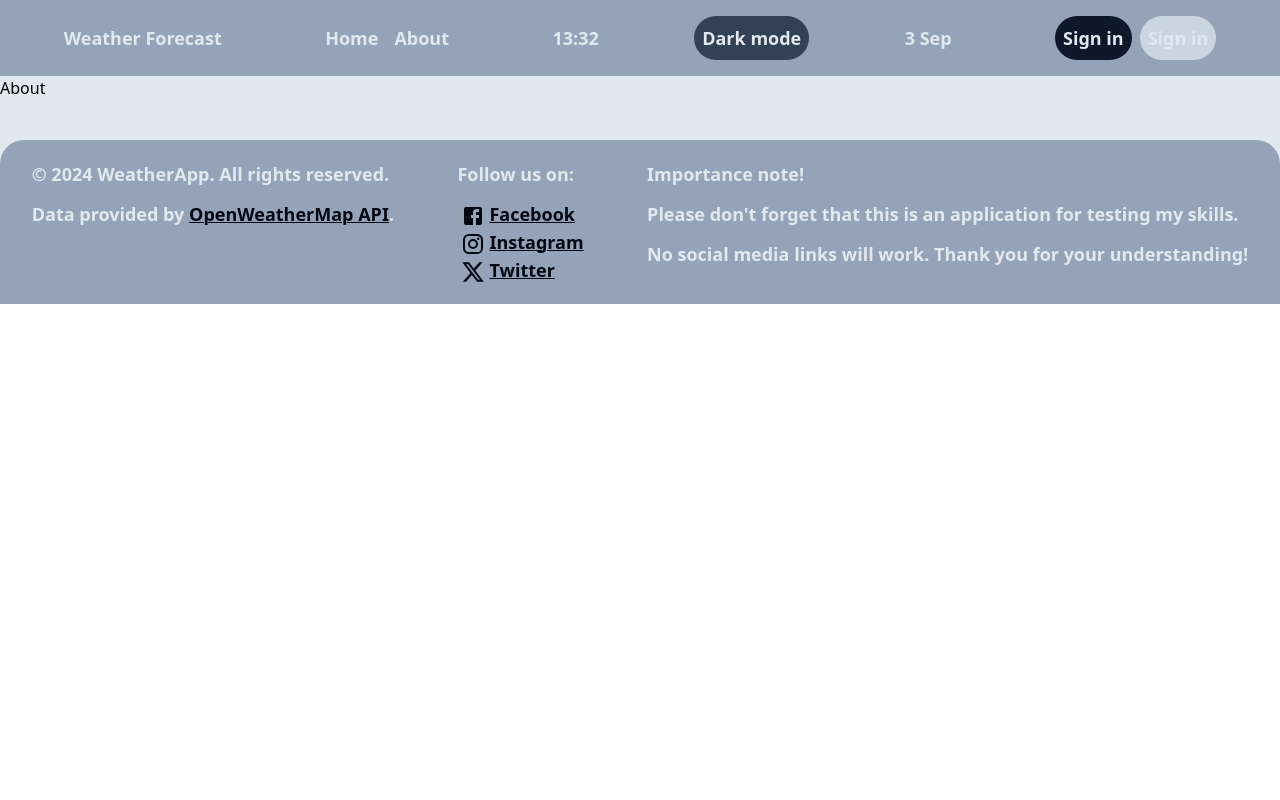
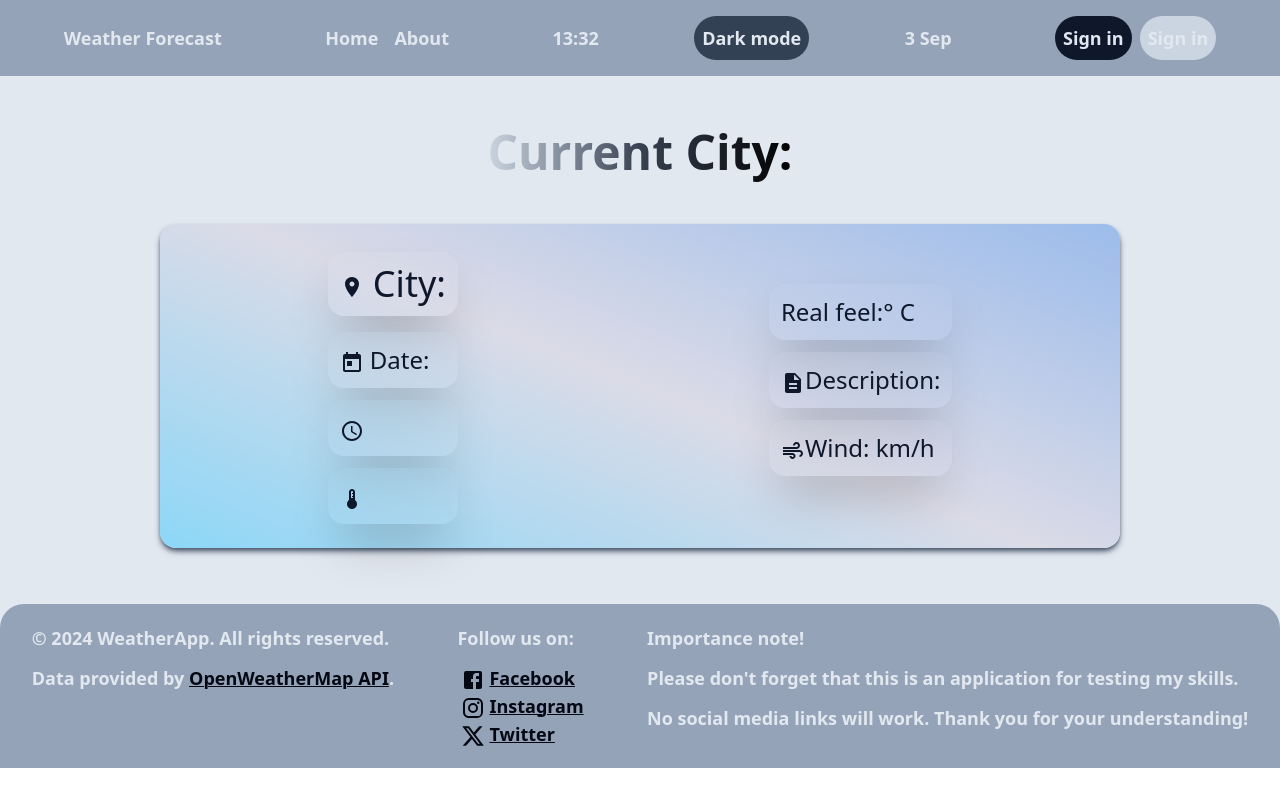
Before and after one commit to Alexandru2401/weather-react-app, a React (Create React App) app: page /about in a window 1280 px wide. Built offline with nearby package versions, Linux system fonts and the light colour scheme.

Commit message:
make the skeleton for weather forecast component

```diff
--- /dev/null
+++ b/src/components/about/WeatherForecast.jsx
@@ -0,0 +1,51 @@
+import PlaceIcon from "@mui/icons-material/Place";
+import TodayIcon from "@mui/icons-material/Today";
+import AccessTimeIcon from "@mui/icons-material/AccessTime";
+import ThermostatIcon from "@mui/icons-material/Thermostat";
+import AirIcon from "@mui/icons-material/Air";
+import WaterDropIcon from "@mui/icons-material/WaterDrop";
+import DescriptionIcon from "@mui/icons-material/Description";
+export default function WeatherForecast() {
+  const basicStyle =
+    "text-2xl text-slate-900 mb-3 shadow-2xl p-3 rounded-2xl backdrop-blur-2xl";
+  const bg =
+    " linear-gradient(22deg, rgba(142,215,247,1) 1%, rgba(219,219,231,1) 50%, rgba(156,188,235,1) 100%)";
+  return (
+    <section className="flex flex-col items-center">
+      <h2 className="mt-10 mb-5 text-center text-5xl font-semibold  text-transparent bg-gradient-to-r from-slate-300 via-gray-700 to-black bg-clip-text py-3">
+        Current City:
+      </h2>
+      <div
+        style={{ background: bg }}
+        className="w-3/4 my-4 p-3 flex items-center justify-around shadow-md shadow-slate-600 rounded-2xl"
+      >
+        <div>
+          <h3 className="text-4xl text-slate-900 my-4 shadow-2xl p-3 rounded-2xl backdrop-blur-lg">
+            <PlaceIcon /> City:
+          </h3>
+          <p className={basicStyle}>
+            <TodayIcon /> Date:
+          </p>
+          <p className={basicStyle}>
+            <AccessTimeIcon />
+          </p>
+          <p className={basicStyle}>
+            <ThermostatIcon />
+          </p>
+        </div>
+        <div>
+          <p className={basicStyle}>Real feel:&deg; C</p>
+          <p className={basicStyle}>
+            <DescriptionIcon />
+            Description:
+          </p>
+          {/* <img src={iconUrl} alt="" /> */}
+          <p className={basicStyle}>
+            <AirIcon />
+            Wind: km/h
+          </p>
+        </div>
+      </div>
+    </section>
+  );
+}
--- a/src/pages/About.jsx
+++ b/src/pages/About.jsx
@@ -1,5 +1,13 @@
+import WeatherForecast from "../components/about/WeatherForecast";
+
 export default function About() {
-  return <div>About</div>;
+  return (
+    <div>
+      <section>
+        <WeatherForecast />
+      </section>
+    </div>
+  );
 }
 // 1. A short description about the application
 // 2. Here will be displayed weather forecast fot 10 days for a selected city (by default Bucharest)
```
